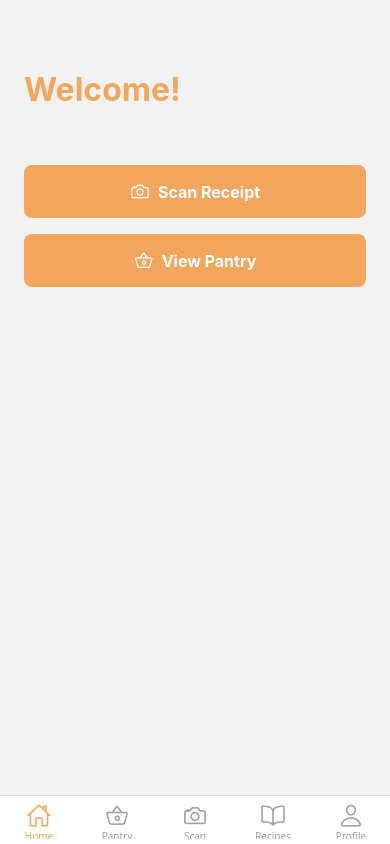
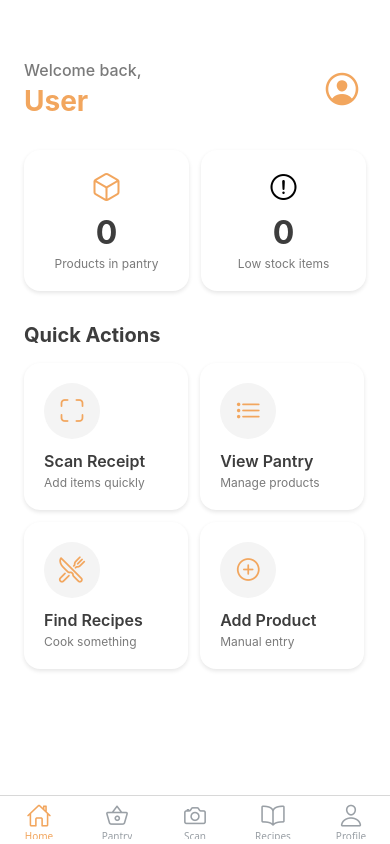
Before and after one commit to RogerCL24/pti-scan2cook, a React Native app in the folder mobile/: screen /MainTabs in a window 390 px wide. Built offline with nearby package versions, Linux system fonts and the light colour scheme; no server answers.

Commit message:
feat: update review navigation, Gemini parser, config, and home stats
- ReviewScreen: prevent back swipe, adjust cancel button
- HomeScreen: fix products import and first-name greeting
- parserGemini: refine Gemini OCR parsing
- config: update constants (API/base URL)

```diff
--- a/mobile/src/constants/config.js
+++ b/mobile/src/constants/config.js
@@ -4,7 +4,8 @@
 // Busca algo como 192.168.X.X
 
 //export const API_BASE_URL = 'http://192.168.1.133:3000';
-export const API_BASE_URL = 'http://172.20.10.2:3000'; // Cambia por TU IP
+//export const API_BASE_URL = 'http://172.20.10.2:3000'; // Cambia por TU IP
+export const API_BASE_URL = 'http://10.168.100.47:3000'; // Cambia por TU IP
 
 // Ejemplo:
 // export const API_BASE_URL = 'http://192.168.1.45:3000/api';
--- a/mobile/src/screens/HomeScreen.js
+++ b/mobile/src/screens/HomeScreen.js
@@ -1,45 +1,152 @@
-import React, { useState } from 'react';
+import React, { useEffect, useState } from 'react';
 import {
   View,
   Text,
   StyleSheet,
-  KeyboardAvoidingView,
-  Platform,
   ScrollView,
-  Alert,
   Pressable,
-  Image,
+  RefreshControl,
 } from 'react-native';
 import { Ionicons } from '@expo/vector-icons';
+import { Colors } from '../constants/colors';
 import { useAuth } from '../context/AuthContext';
-import Input from '../components/Input';
-import Button from '../components/Button';
-import { Colors } from '../constants/colors';
+import { getUserProducts } from '../services/products';
 
 export default function HomeScreen({ navigation }) {
+  const { user } = useAuth();
+  const [stats, setStats] = useState({ total: 0, low: 0 });
+  const [refreshing, setRefreshing] = useState(false);
+
+  const firstName = user?.name?.split(' ')[0] || 'User';
+
+  const loadStats = async () => {
+    try {
+      const products = await getUserProducts();
+      const total = products.length;
+      const low = products.filter((p) => p.quantity <= 2).length;
+      setStats({ total, low });
+    } catch (error) {
+      console.error('Error loading stats:', error);
+    }
+  };
+
+  useEffect(() => {
+    loadStats();
+  }, []);
+
+  const onRefresh = async () => {
+    setRefreshing(true);
+    await loadStats();
+    setRefreshing(false);
+  };
+
   return (
     <ScrollView
-      contentContainerStyle={styles.scrollContainer}
-      keyboardShouldPersistTaps="handled"
+      style={styles.container}
+      contentContainerStyle={styles.content}
+      refreshControl={
+        <RefreshControl refreshing={refreshing} onRefresh={onRefresh} />
+      }
     >
-      <View style={styles.content}>
-        {/* HEADER */}
-        <View style={styles.header}>
-          <Text style={styles.headerTitle}>Welcome!</Text>
+      {/* HEADER */}
+      <View style={styles.header}>
+        <View>
+          <Text style={styles.greeting}>Welcome back,</Text>
+          <Text style={styles.userName}>{firstName}</Text>
         </View>
+        <Pressable
+          style={styles.profileButton}
+          onPress={() => navigation.navigate('Profile')}
+        >
+          <Ionicons
+            name="person-circle-outline"
+            size={40}
+            color={Colors.brandPrimary}
+          />
+        </Pressable>
+      </View>
 
-        {/* BOTONES */}
-        <View style={styles.form}>
-          <Button
-            title="Scan Receipt"
+      {/* STATS CARDS */}
+      <View style={styles.statsContainer}>
+        <View style={styles.statCard}>
+          <Ionicons name="cube-outline" size={32} color={Colors.brandPrimary} />
+          <Text style={styles.statValue}>{stats.total}</Text>
+          <Text style={styles.statLabel}>Products in pantry</Text>
+        </View>
+        <View style={styles.statCard}>
+          <Ionicons
+            name="alert-circle-outline"
+            size={32}
+            color={Colors.systemWarning}
+          />
+          <Text style={styles.statValue}>{stats.low}</Text>
+          <Text style={styles.statLabel}>Low stock items</Text>
+        </View>
+      </View>
+
+      {/* QUICK ACTIONS */}
+      <View style={styles.section}>
+        <Text style={styles.sectionTitle}>Quick Actions</Text>
+        <View style={styles.actionsGrid}>
+          <Pressable
+            style={styles.actionCard}
             onPress={() => navigation.navigate('Scan')}
-            icon="camera-outline"
-          />
-          <Button
-            title="View Pantry"
+          >
+            <View style={styles.actionIcon}>
+              <Ionicons
+                name="scan-outline"
+                size={28}
+                color={Colors.brandPrimary}
+              />
+            </View>
+            <Text style={styles.actionTitle}>Scan Receipt</Text>
+            <Text style={styles.actionSubtitle}>Add items quickly</Text>
+          </Pressable>
+
+          <Pressable
+            style={styles.actionCard}
             onPress={() => navigation.navigate('Pantry')}
-            icon="basket-outline"
-          />
+          >
+            <View style={styles.actionIcon}>
+              <Ionicons
+                name="list-outline"
+                size={28}
+                color={Colors.brandPrimary}
+              />
+            </View>
+            <Text style={styles.actionTitle}>View Pantry</Text>
+            <Text style={styles.actionSubtitle}>Manage products</Text>
+          </Pressable>
+
+          <Pressable
+            style={styles.actionCard}
+            onPress={() => navigation.navigate('Recipes')}
+          >
+            <View style={styles.actionIcon}>
+              <Ionicons
+                name="restaurant-outline"
+                size={28}
+                color={Colors.brandPrimary}
+              />
+            </View>
+            <Text style={styles.actionTitle}>Find Recipes</Text>
+            <Text style={styles.actionSubtitle}>Cook something</Text>
+          </Pressable>
+
+          <Pressable
+            style={styles.actionCard}
+            onPress={() => navigation.navigate('AddProduct')}
+          >
+            <View style={styles.actionIcon}>
+              <Ionicons
+                name="add-circle-outline"
+                size={28}
+                color={Colors.brandPrimary}
+              />
+            </View>
+            <Text style={styles.actionTitle}>Add Product</Text>
+            <Text style={styles.actionSubtitle}>Manual entry</Text>
+          </Pressable>
         </View>
       </View>
     </ScrollView>
@@ -51,27 +158,101 @@ const styles = StyleSheet.create({
     flex: 1,
     backgroundColor: Colors.backgroundPrimary,
   },
-  scrollContainer: {
-    flexGrow: 1,
-  },
   content: {
-    flex: 1,
-    paddingHorizontal: 24,
+    padding: 24,
     paddingTop: 60,
-    paddingBottom: 20,
   },
   header: {
-    alignItems: 'flex-start',
-    marginBottom: 40,
+    flexDirection: 'row',
+    justifyContent: 'space-between',
+    alignItems: 'center',
+    marginBottom: 32,
   },
-  headerTitle: {
+  greeting: {
+    fontSize: 16,
+    color: Colors.textSecondary,
+    fontWeight: '500',
+  },
+  userName: {
+    fontSize: 28,
+    fontWeight: 'bold',
+    color: Colors.brandPrimary,
+    marginTop: 4,
+  },
+  profileButton: {
+    padding: 4,
+  },
+  statsContainer: {
+    flexDirection: 'row',
+    gap: 12,
+    marginBottom: 32,
+  },
+  statCard: {
+    flex: 1,
+    backgroundColor: '#fff',
+    padding: 20,
+    borderRadius: 16,
+    alignItems: 'center',
+    elevation: 2,
+    shadowColor: '#000',
+    shadowOffset: { width: 0, height: 2 },
+    shadowOpacity: 0.1,
+    shadowRadius: 4,
+  },
+  statValue: {
     fontSize: 32,
     fontWeight: 'bold',
-    color: Colors.brandPrimary,
-    marginTop: 10,
-    marginBottom: 8,
+    color: Colors.textPrimary,
+    marginTop: 8,
   },
-  form: {
-    width: '100%',
+  statLabel: {
+    fontSize: 12,
+    color: Colors.textSecondary,
+    textAlign: 'center',
+    marginTop: 4,
+  },
+  section: {
+    marginBottom: 24,
+  },
+  sectionTitle: {
+    fontSize: 20,
+    fontWeight: 'bold',
+    color: Colors.textPrimary,
+    marginBottom: 16,
+  },
+  actionsGrid: {
+    flexDirection: 'row',
+    flexWrap: 'wrap',
+    gap: 12,
+  },
+  actionCard: {
+    width: '48%',
+    backgroundColor: '#fff',
+    padding: 20,
+    borderRadius: 16,
+    elevation: 2,
+    shadowColor: '#000',
+    shadowOffset: { width: 0, height: 2 },
+    shadowOpacity: 0.1,
+    shadowRadius: 4,
+  },
+  actionIcon: {
+    width: 56,
+    height: 56,
+    borderRadius: 28,
+    backgroundColor: Colors.backgroundSecondary,
+    justifyContent: 'center',
+    alignItems: 'center',
+    marginBottom: 12,
+  },
+  actionTitle: {
+    fontSize: 16,
+    fontWeight: '600',
+    color: Colors.textPrimary,
+    marginBottom: 4,
+  },
+  actionSubtitle: {
+    fontSize: 12,
+    color: Colors.textSecondary,
   },
 });
--- a/mobile/src/screens/ReviewScreen.js
+++ b/mobile/src/screens/ReviewScreen.js
@@ -224,7 +224,21 @@ export default function ReviewScreen({ route, navigation }) {
         />
         <Pressable
           style={styles.cancelButton}
-          onPress={() => navigation.goBack()}
+          onPress={() => {
+            // Reset to Scan tab - can't swipe back
+            navigation.reset({
+              index: 0,
+              routes: [
+                {
+                  name: 'MainTabs',
+                  state: {
+                    routes: [{ name: 'Scan' }],
+                    index: 2, // Scan is the 3rd tab (index 2)
+                  },
+                },
+              ],
+            });
+          }}
         >
           <Text style={styles.cancelButtonText}>Cancel</Text>
         </Pressable>
```
Also changed, not shown: 1 other file (tests, documents, lock files or other folders).
